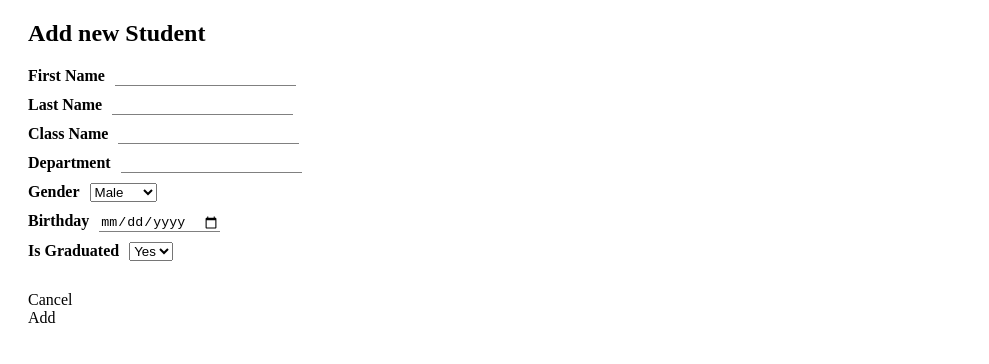
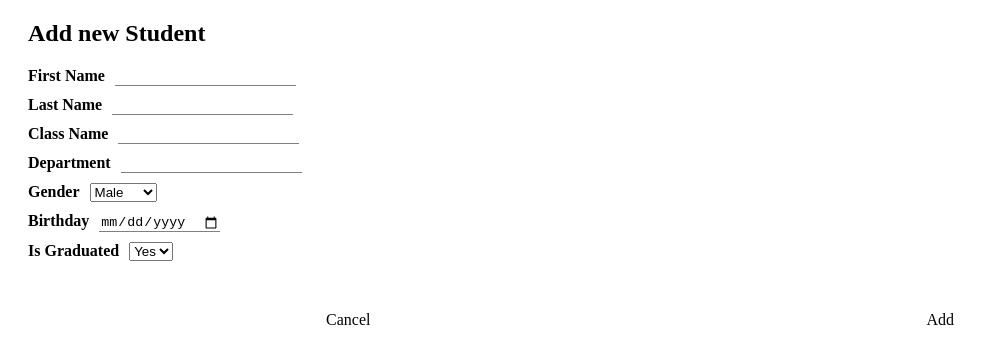
Before and after one commit to HimashaKodikara/WebApiMongoDBApp, a React (Create React App) app in the folder WebApiMongoDB/ClientApp/: page /new in a window 1280 px wide. Shown: the top 364 px of the page, without its empty margins (0-989 px from the left). Built offline with nearby package versions, Linux system fonts and the light colour scheme.

Commit message:
chore: Update New component to include headers in POST request and improve form layout

```diff
--- a/WebApiMongoDB/ClientApp/src/components/New.js
+++ b/WebApiMongoDB/ClientApp/src/components/New.js
@@ -79,7 +79,7 @@
         </select>
 
     </div>
-    <div className="mt-30">
+    <div className="mt-30 row p20 justify-around">
         <div onClick={()=> window.location = "/"}>Cancel</div>
         <div onClick={addNewStudent}>Add</div>
     </div>
--- a/WebApiMongoDB/ClientApp/src/custom.css
+++ b/WebApiMongoDB/ClientApp/src/custom.css
@@ -54,3 +54,12 @@
 .mt-30{
     margin-top: 30px;
 }
+.p20{
+   padding : 20px;
+}
+.row{
+    display: flex;
+}
+.justify-around{
+    justify-content: space-around;
+}
```
